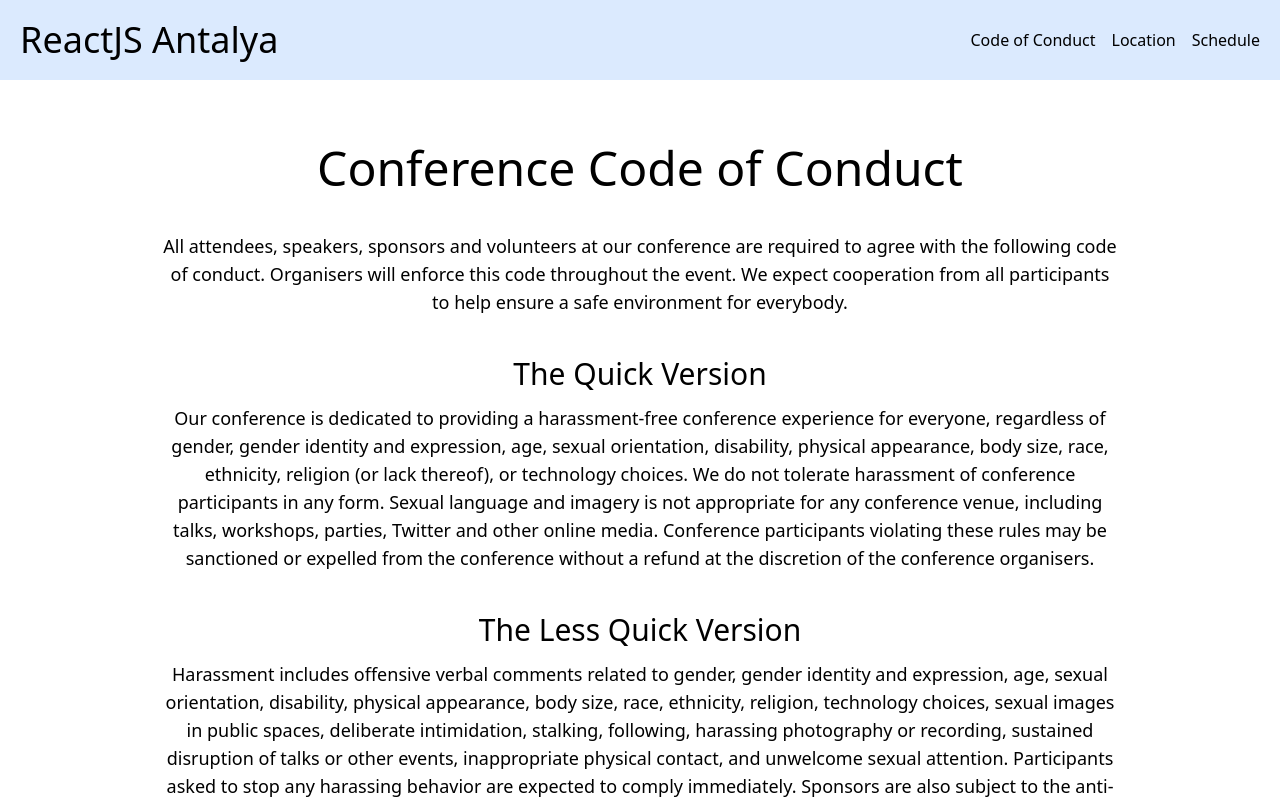
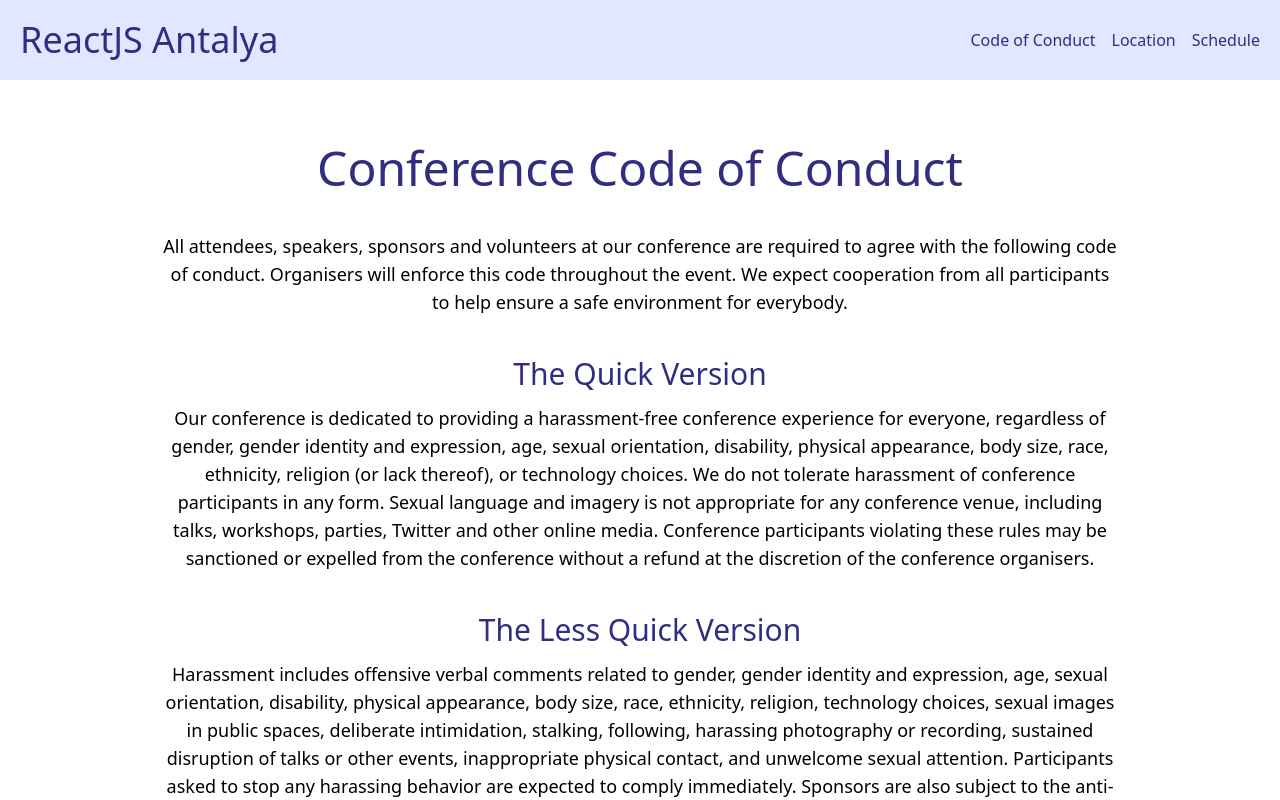
Before and after one commit to uozanyildiz/react-conference, a React (Create React App) app: page /react-conference/code in a window 1280 px wide. Shown: the top 800 px of the page. Built offline with nearby package versions, Linux system fonts and the light colour scheme.

Commit message:
Changed some colors

```diff
--- a/src/components/EventHeader.js
+++ b/src/components/EventHeader.js
@@ -4,7 +4,7 @@ const EventHeader = () => {
   return (
     <div className='m-16'>
       <div className='flex flex-col pt-10 pb-24 p-10 bg-conference bg-fixed bg-center bg-cover bg-no-repeat'>
-        <div className='bg-gradient-to-t from-blue-700 to-blue-900 opacity-90 text-blue-100 mb-auto bg-opacity-80 p-10 rounded-3xl shadow-xl '>
+        <div className='bg-gradient-to-t from-indigo-700 to-indigo-900 opacity-90 text-indigo-100 mb-auto bg-opacity-80 p-10 rounded-3xl shadow-xl '>
           <h3 className='text-3xl'>ReactJS Antalya</h3>
           <h3 className='text-xl mt-5'>24 March 2021</h3>
           <p className='text-lg mt-10'>
@@ -20,7 +20,7 @@ const EventHeader = () => {
         </div>
         <a
           href='/'
-          className='mx-auto mt-10 p-2 bg-white bg-opacity-80 rounded-lg text-2xl text-blue-900 hover:text-blue-500'
+          className='mx-auto mt-10 p-2 bg-white bg-opacity-80 rounded-lg text-2xl text-indigo-900 hover:text-indigo-500'
         >
           Buy a ticket!
         </a>
--- a/src/components/Navbar.js
+++ b/src/components/Navbar.js
@@ -4,12 +4,12 @@ import { Link } from 'react-router-dom';
 const Navbar = () => {
   const [hamburgerMenu, setHamburgerMenu] = useState(false);
   return (
-    <div className='bg-blue-100'>
+    <div className='bg-indigo-100'>
       <div className='flex mx-auto justify-between max-w-screen-2xl'>
         <Link to='/react-conference' className=''>
-          <h3 className='text-4xl m-5'>ReactJS Antalya</h3>
+          <h3 className='text-4xl m-5 text-indigo-900'>ReactJS Antalya</h3>
         </Link>
-        <div className='space-x-4 mr-5 my-auto hidden sm:flex'>
+        <div className='space-x-4 mr-5 my-auto hidden sm:flex text-indigo-900'>
           <Link to='/react-conference/code' className='flex-shrink-0'>
             Code of Conduct
           </Link>
@@ -41,19 +41,19 @@ const Navbar = () => {
       >
         <Link
           to='/code'
-          className='border-gray-800 border-b-2 mr-auto hover:border-blue-400 focus:text-blue-800 focus:border-blue-300'
+          className='border-indigo-800 border-b-2 mr-auto hover:border-indigo-400 focus:text-indigo-800 focus:border-indigo-300'
         >
           Code of Conduct
         </Link>
         <Link
           to='/location'
-          className='border-gray-800 border-b-2 mr-auto hover:border-blue-400 focus:text-blue-800 focus:border-blue-300'
+          className='border-indigo-800 border-b-2 mr-auto hover:border-indigo-400 focus:text-indigo-800 focus:border-indigo-300'
         >
           Location
         </Link>
         <Link
           to='/contact'
-          className='border-gray-800 border-b-2 mr-auto hover:border-blue-400 focus:text-blue-800 focus:border-blue-300'
+          className='border-indigo-800 border-b-2 mr-auto hover:border-indigo-400 focus:text-indigo-800 focus:border-indigo-300'
         >
           Contact
         </Link>
--- a/src/components/ScheduleItem.js
+++ b/src/components/ScheduleItem.js
@@ -4,9 +4,9 @@ const ScheduleItem = (props) => {
   const { time, name, topic } = props;
   return (
     <div className='flex mb-10'>
-      <h1 className='w-1/5 underline text-3xl ml-auto'>{time}</h1>
+      <h1 className='w-1/5 underline text-4xl ml-auto'>{time}</h1>
       <div className='w-4/5 ml-10 text-center'>
-        <h1 className='text-xl font-semibold'>{name}</h1>
+        <h1 className='text-xl font-semibold '>{name}</h1>
         <h1 className='text-lg capitalize'>{topic}</h1>
       </div>
     </div>
--- a/src/components/Speaker.js
+++ b/src/components/Speaker.js
@@ -6,7 +6,7 @@ const Speaker = () => {
   return (
     <div className='text-center m-5'>
       <img
-        className='mx-auto rounded-full border-2 border-blue-500'
+        className='mx-auto rounded-full border-2 border-indigo-500'
         src={
           faker.image.people(150, 150) +
           `?random=${faker.random.word('randomtext')}`
@@ -24,17 +24,17 @@ const Speaker = () => {
             .userName(firstName, lastName)
             .toLowerCase()}`}
         >
-          <i className='fab fa-twitter text-2xl hover:text-blue-500'></i>
+          <i className='fab fa-twitter text-2xl hover:text-indigo-500'></i>
         </a>
         <a
           href={`https://www.github.com/${faker.internet
             .userName(firstName, lastName)
             .toLowerCase()}`}
         >
-          <i className='fab fa-github text-2xl hover:text-blue-500'></i>
+          <i className='fab fa-github text-2xl hover:text-indigo-500'></i>
         </a>
         <a href={faker.internet.url()}>
-          <i className='fas fa-globe text-2xl hover:text-blue-500'></i>
+          <i className='fas fa-globe text-2xl hover:text-indigo-500'></i>
         </a>
       </div>
     </div>
--- a/src/screens/CodeOfConductScreen.js
+++ b/src/screens/CodeOfConductScreen.js
@@ -2,14 +2,16 @@ import React from 'react';
 const CodeOfConductScreen = () => {
   return (
     <div className='mt-16 m-10 w-auto lg:ml-40 lg:mr-40 min-w-50 text-center'>
-      <h1 className='text-5xl font-roboto'>Conference Code of Conduct</h1>
+      <h1 className='text-5xl font-roboto text-indigo-900'>
+        Conference Code of Conduct
+      </h1>
       <p className='text-lg mt-10'>
         All attendees, speakers, sponsors and volunteers at our conference are
         required to agree with the following code of conduct. Organisers will
         enforce this code throughout the event. We expect cooperation from all
         participants to help ensure a safe environment for everybody.
       </p>
-      <h3 className='text-3xl mt-10'>The Quick Version</h3>
+      <h3 className='text-3xl mt-10 text-indigo-900'>The Quick Version</h3>
       <p className='text-lg mt-3'>
         Our conference is dedicated to providing a harassment-free conference
         experience for everyone, regardless of gender, gender identity and
@@ -22,7 +24,7 @@ const CodeOfConductScreen = () => {
         or expelled from the conference without a refund at the discretion of
         the conference organisers.
       </p>
-      <h3 className='text-3xl mt-10'>The Less Quick Version</h3>
+      <h3 className='text-3xl mt-10 text-indigo-900'>The Less Quick Version</h3>
       <p className='text-lg mt-3'>
         Harassment includes offensive verbal comments related to gender, gender
         identity and expression, age, sexual orientation, disability, physical
@@ -50,7 +52,7 @@ const CodeOfConductScreen = () => {
         social events.
       </p>
 
-      <p className='mt-10 text-4xl'>
+      <p className='mt-10 text-4xl text-indigo-900'>
         For any questions, you can find us at contact page!
       </p>
     </div>
--- a/src/screens/LocationScreen.js
+++ b/src/screens/LocationScreen.js
@@ -3,7 +3,7 @@ import React from 'react';
 const LocationScreen = () => {
   return (
     <div className='mt-16 flex flex-col h-screen'>
-      <h1 className='text-5xl text-center'>Location</h1>
+      <h1 className='text-5xl text-center text-indigo-900'>Location</h1>
 
       <div className='mx-10 sm:mx-20 lg:mx-40 mt-16 flex flex-col pb-10'>
         <p className='text-xl mt-5 text-center'>
--- a/src/screens/ScheduleScreen.js
+++ b/src/screens/ScheduleScreen.js
@@ -5,7 +5,7 @@ const ScheduleScreen = () => {
   return (
     <div className='mt-16 flex min-w-full'>
       <div className='mx-auto'>
-        <h1 className='text-5xl text-center'>Schedule</h1>
+        <h1 className='text-5xl text-center text-indigo-900'>Schedule</h1>
         <div className='mt-10 text-center'>
           <ScheduleItem
             time='09.00'
```
